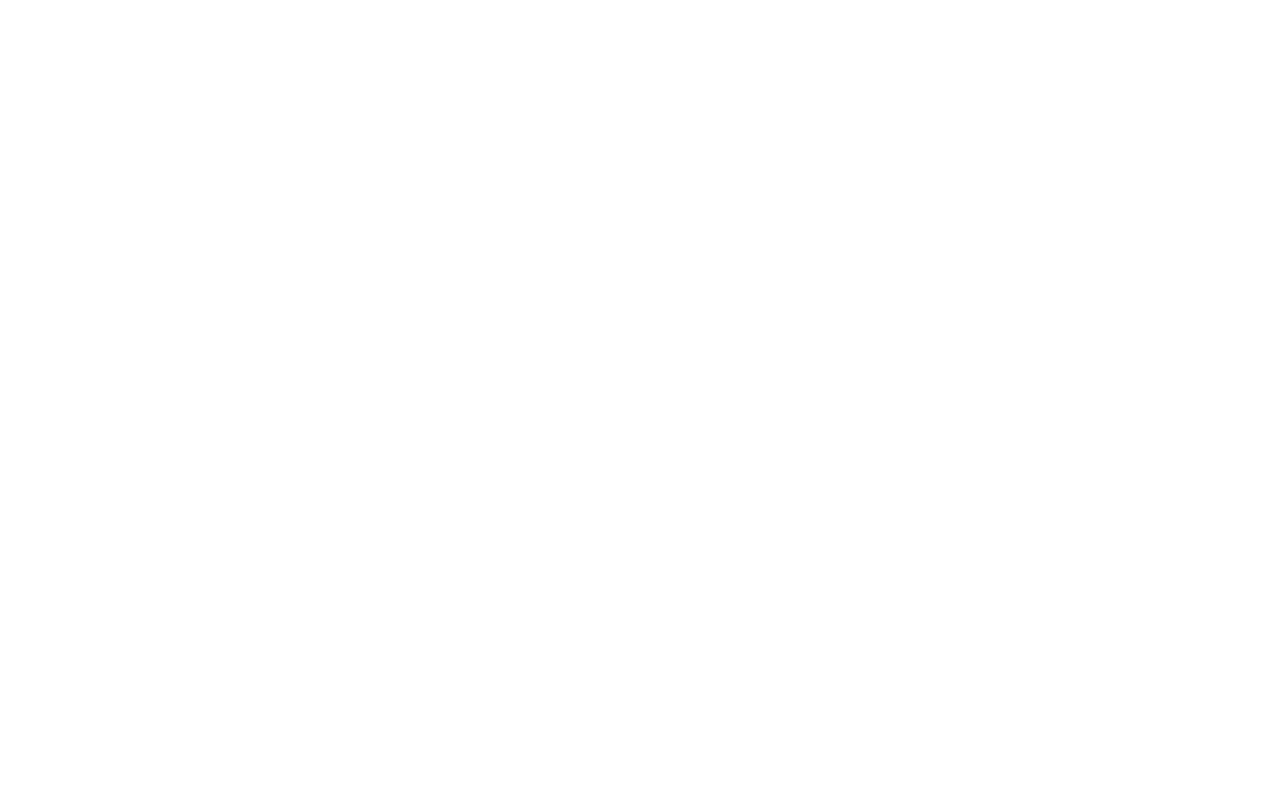
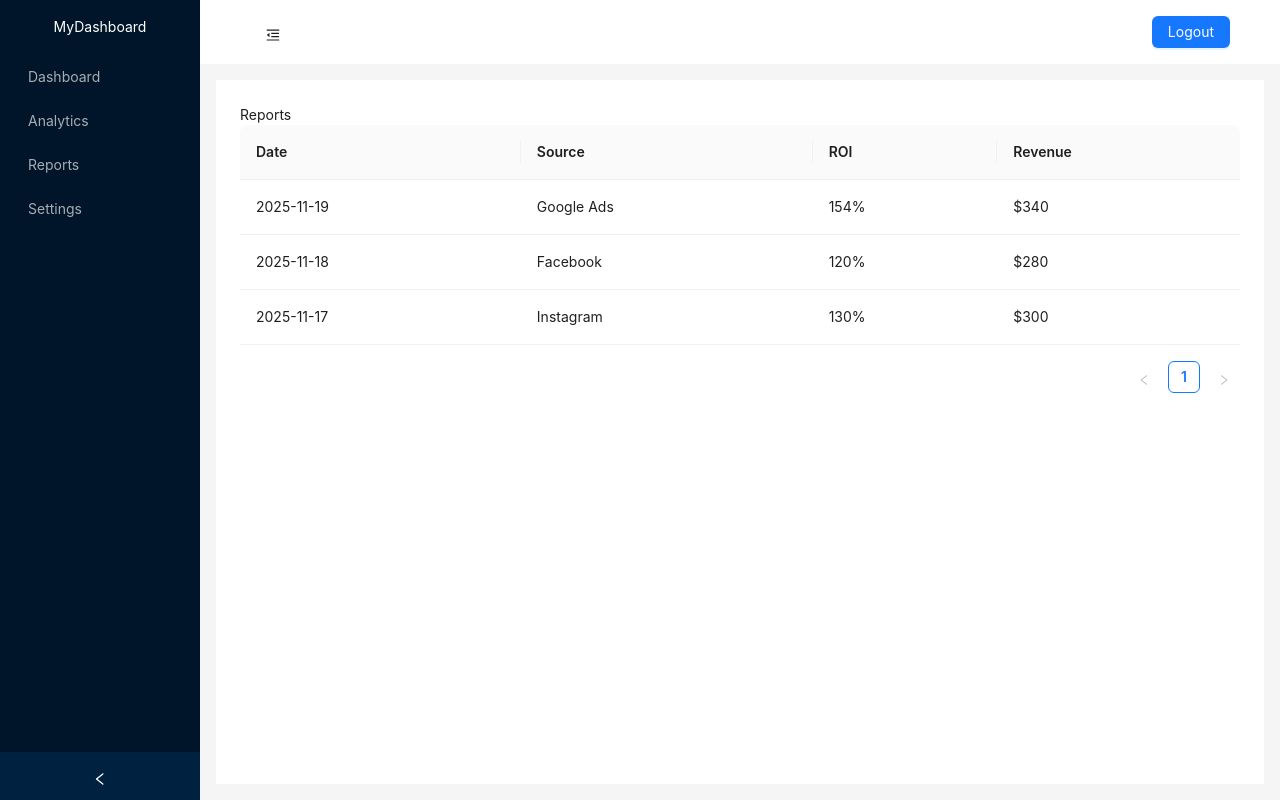
Before and after one commit to SalomeMumladze/vue-dashboard, a Vue app: page /reports in a window 1280 px wide. Before the commit this address had no page. Built offline with nearby package versions, Linux system fonts and the light colour scheme.

Commit message:
add reports page

```diff
--- /dev/null
+++ b/src/pages/ReportsPage.vue
@@ -0,0 +1,33 @@
+<script setup lang="ts">
+import Layout from "../components/Layout.vue";
+import { ref } from "vue";
+
+interface Report {
+  date: string;
+  source: string;
+  roi: string;
+  revenue: string;
+}
+
+const reports = ref<Report[]>([
+  { date: "2025-11-19", source: "Google Ads", roi: "154%", revenue: "$340" },
+  { date: "2025-11-18", source: "Facebook", roi: "120%", revenue: "$280" },
+  { date: "2025-11-17", source: "Instagram", roi: "130%", revenue: "$300" },
+]);
+</script>
+
+<template>
+  <Layout>
+    <h1>Reports</h1>
+    <a-table
+      :columns="[
+        { title: 'Date', dataIndex: 'date', key: 'date' },
+        { title: 'Source', dataIndex: 'source', key: 'source' },
+        { title: 'ROI', dataIndex: 'roi', key: 'roi' },
+        { title: 'Revenue', dataIndex: 'revenue', key: 'revenue' },
+      ]"
+      :dataSource="reports"
+      rowKey="date"
+    />
+  </Layout>
+</template>
--- a/src/router/index.ts
+++ b/src/router/index.ts
@@ -2,7 +2,7 @@
 import LoginPage from "../pages/LoginPage.vue";
 import DashboardPage from "../pages/DashboardPage.vue";
 import AnalyticsPage from "../pages/AnalyticsPage.vue";
-// import ReportsPage from "../pages/ReportsPage.vue";
+import ReportsPage from "../pages/ReportsPage.vue";
 // import SettingsPage from "../pages/SettingsPage.vue";
 // import NotFound from "../pages/NotFound.vue";
 
@@ -19,7 +19,7 @@
     component: AnalyticsPage,
     meta: { requiresAuth: true },
   },
-  //   { path: "/reports", component: ReportsPage, meta: { requiresAuth: true } },
+    { path: "/reports", component: ReportsPage, meta: { requiresAuth: true } },
   //   { path: "/settings", component: SettingsPage, meta: { requiresAuth: true } },
   //   { path: "/:pathMatch(.*)*", component: NotFound },
 ];
```
